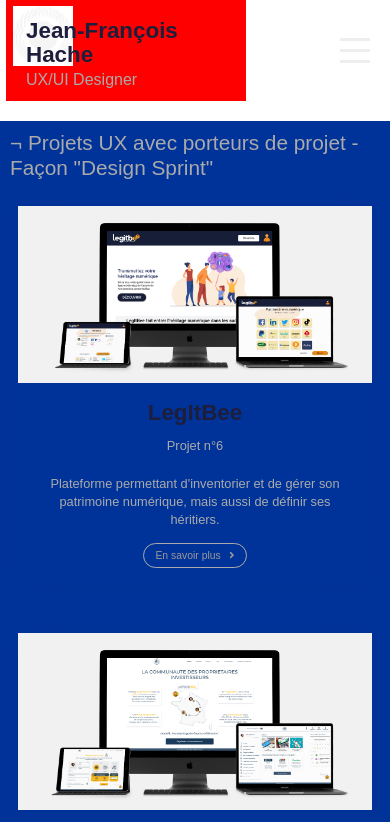
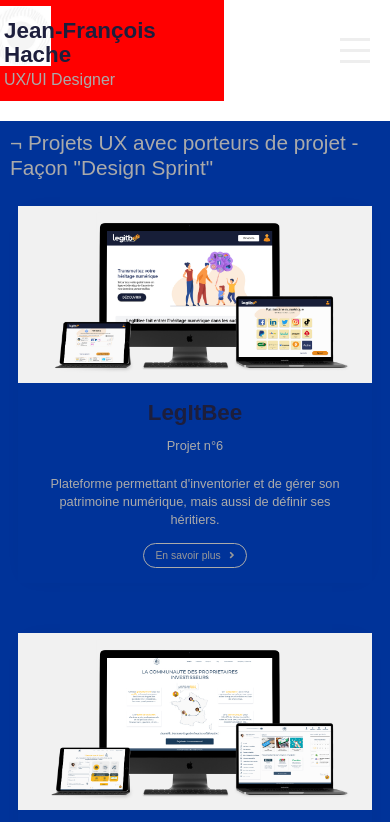
Before and after one commit to JFUXDESIGN/jfuxdesign.github.io, a plain HTML site: page index.html in a window 390 px wide. Shown: the top 822 px of the page. Drawn offline with nearby package versions, Linux system fonts and the light colour scheme.

Commit message:
Update menu-ok2.css

```diff
--- a/menu-ok2.css
+++ b/menu-ok2.css
@@ -342,7 +342,7 @@
     position:relative;
 }
 .logo, .logo a {
-margin-left:6px;   width: 260px; background-color: red;
+margin-left:26px;   width: 260px; background-color: red;
 }
 }
 
@@ -354,7 +354,7 @@
 and (min-device-width : 375px)
 and (max-device-width : 812px)
 and (orientation : portrait) {
-.logo, .logo a {
+.logo, .logo a { margin-left:66px;
     width: 240px;
 }
 
@@ -363,7 +363,7 @@
 @media (min-width: 320px) and (max-width: 480px) {
 
 .logo, .logo a {
-margin-left:6px;   width: 240px;
+margin-left:-16px;   width: 240px;
 }
 .tel i {
    font-size: 1.2em;padding: 0;
```
